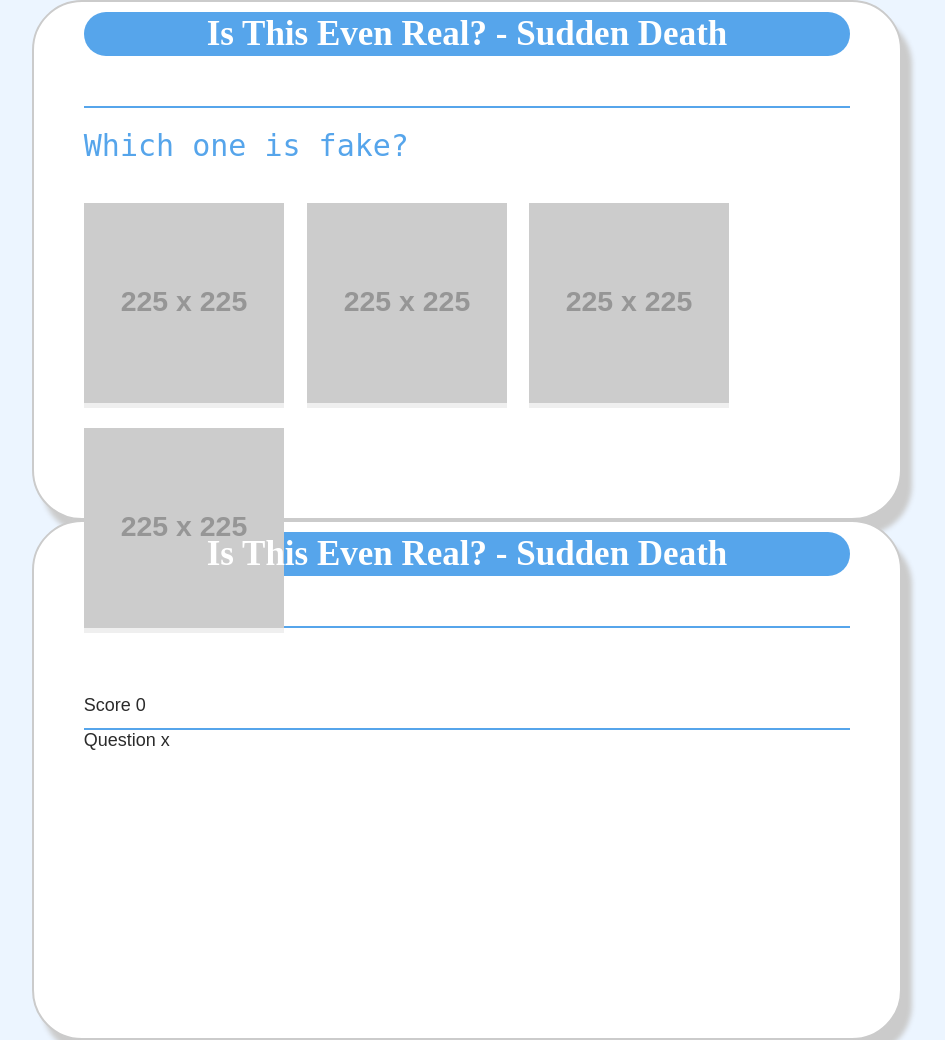
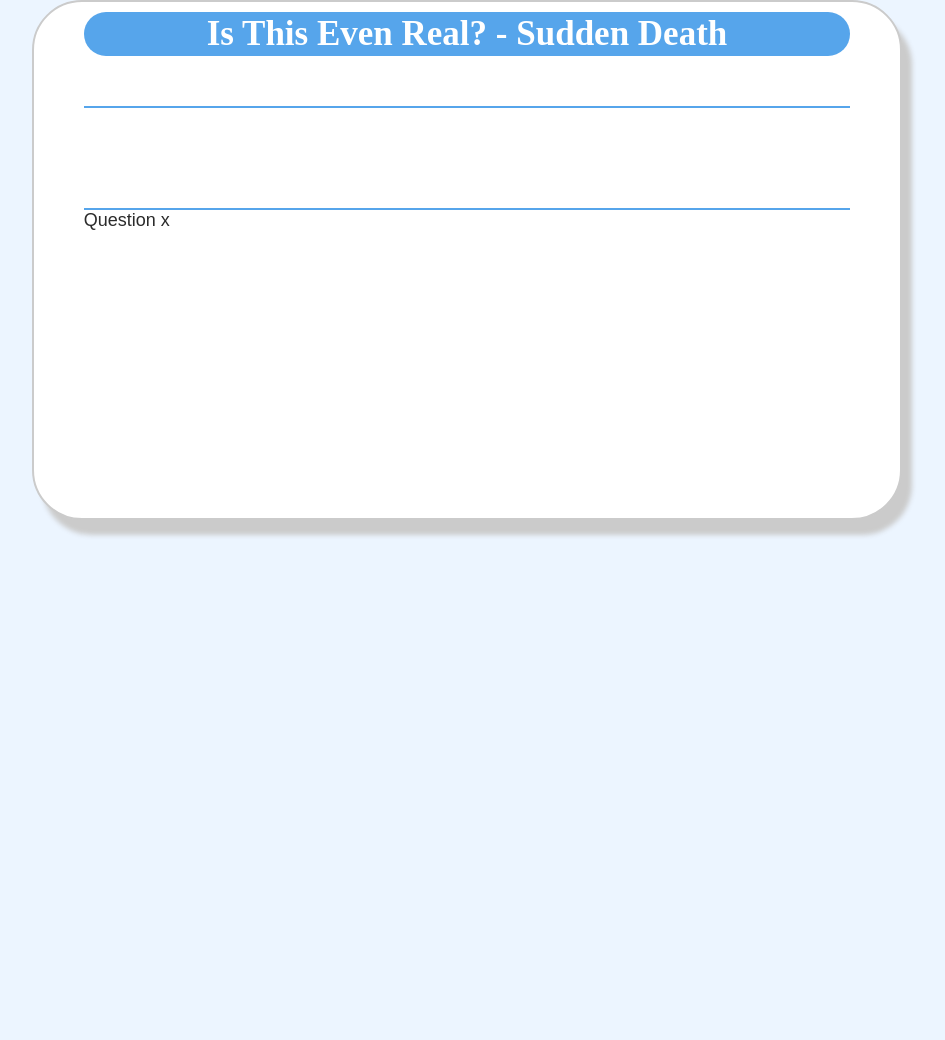
Before and after one commit to Subash-Chandra/3354-Project, a PHP site: page /play.php in a window 1280 px wide. Shown: the whole page, without its empty margins (173-1118 px from the left). After the commit the page ends 537 px from the top, so only its background shows below. Run offline with PHP 8.4, Linux system fonts and the light colour scheme; the visitor is signed in with stand-in values (Sample User, id 1); grey boxes labelled with a size stand in for pictures from a placeholder-image service; some libraries are stand-ins or nearby versions.

Commit message:
Update play.php

```diff
--- a/play.php
+++ b/play.php
@@ -16,23 +16,6 @@ include ('auth.php');
 </head>
 
 <body>
-<div class="grid">
-<div id="quiz">
-<h1>Is This Even Real? - Sudden Death</h1>
-<hr style="margin-bottom: 20px">
-<p id="question"></p>
-<div class="buttons">
-<button id="btn0"><span id="choice0"></span></button>
-<button id="btn1"><span id="choice1"></span></button>
-<button id="btn2"><span id="choice2"></span></button>
-<button id="btn3"><span id="choice3"></span></button>
-</div>
-<hr style="margin-top: 50px">
-<footer>
-<p id="progress">Question x</p>
-</footer>
-</div>
-</div>
     <div class="grid">
         <div id="quiz">
             <h1>Is This Even Real? - Sudden Death</h1>
@@ -50,8 +33,6 @@ include ('auth.php');
             </footer>
         </div>
     </div>
-    <script type="text/javascript" src="play.js"></script>
-
 </body>
 
 </html>
```
